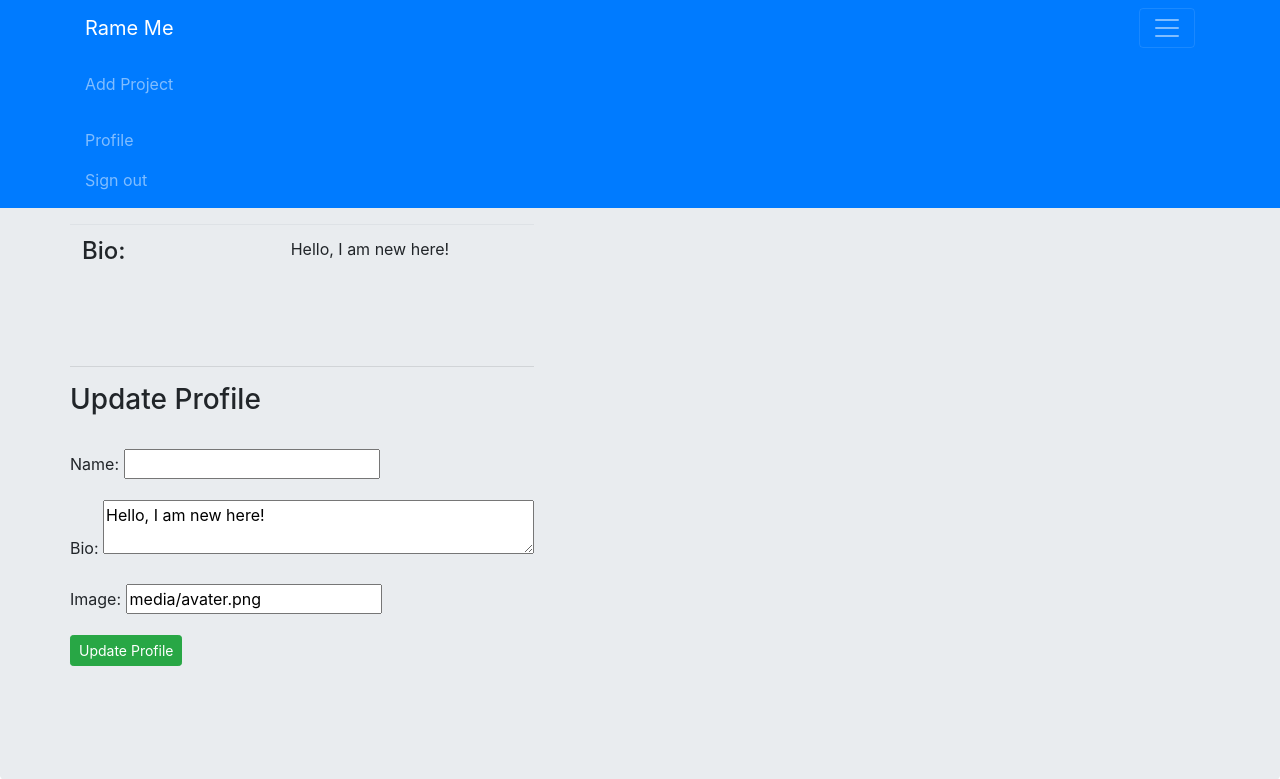
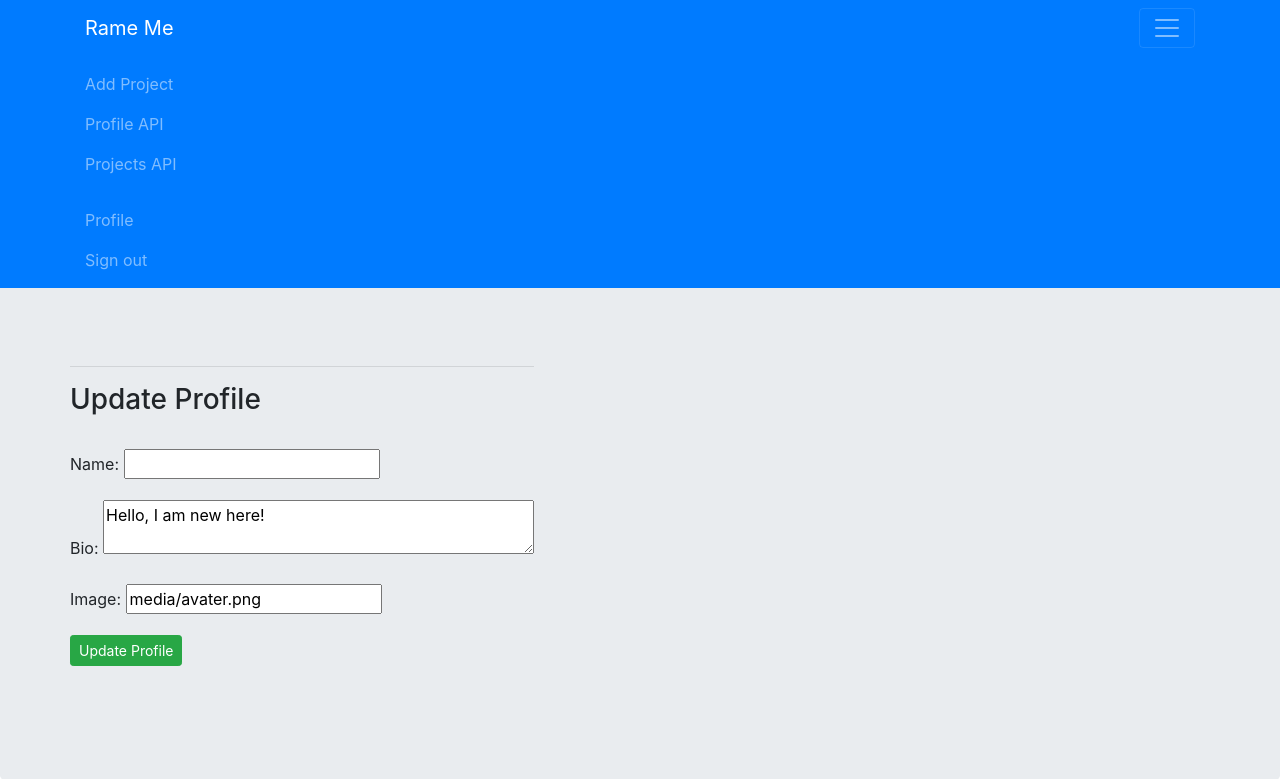
Before and after one commit to Antony-me/Ratemyapp, a Django app: page /profile/ in a window 1280 px wide, after a click that opens the changed part. Shown: the top 779 px of the page. Run offline with Django 3.2, Linux system fonts and the light colour scheme; the visitor is signed in with stand-in values (Sample User, id 1); data comes from the database, SQL or seed files in the repository; some libraries are stand-ins or nearby versions.

Commit message:
Added APIs links to navbar

```diff
--- a/rating_app/serializer.py
+++ b/rating_app/serializer.py
@@ -6,6 +6,7 @@ class MerchSerializer(serializers.ModelSerializer):
         model = Profile
         fields ="__all__"
 
+class MerchSerializer2(serializers.ModelSerializer):
     class Meta:
         model = Post
         fields ="__all__"
--- a/rating_app/templates/navbar.html
+++ b/rating_app/templates/navbar.html
@@ -9,6 +9,8 @@
           <div class="navbar-nav mr-auto">
             <a class="nav-item nav-link" href=""></a>
             <li><a class="nav-item nav-link" href="{% url 'rating_app:new_post' %}">Add Project</a></li>
+            <li><a class="nav-item nav-link" href="{% url 'rating_app:profiles_api' %}">Profile API</a></li>
+            <li><a class="nav-item nav-link" href="{% url 'rating_app:projects_api' %}">Projects API</a></li>
           </div>
           <!-- Navbar Right Side -->
           <div class="navbar-nav">
--- a/rating_app/urls.py
+++ b/rating_app/urls.py
@@ -1,3 +1,4 @@
+from collections import namedtuple
 from django.urls import path
 from . import views
 from django.conf.urls import url
@@ -10,8 +11,8 @@ urlpatterns = [
     path('new_post', views.new_post, name='new_post'),
     url(r'^project/(\d+)$', views.project, name='project'),
     # url(r'^ajax/new_ajaxpost/$', views.new_ajaxpost, name='new_ajaxpost')
-    url(r'^api/profiles/$', views.ProfileList.as_view()),
-    url(r'^api/projects/$', views.ProjectList.as_view()),
+    url(r'^api/profiles/$', views.ProfileList.as_view(), name='profiles_api'),
+    url(r'^api/projects/$', views.ProjectList.as_view(), name='projects_api'),
 
 
 ]
--- a/rating_app/views.py
+++ b/rating_app/views.py
@@ -8,7 +8,7 @@ from django.http import JsonResponse
 from rest_framework.response import Response
 from rest_framework.views import APIView
 from rest_framework import status
-from .serializer import MerchSerializer
+from .serializer import MerchSerializer, MerchSerializer2
 from django.http import HttpResponse, Http404
 
 
@@ -23,14 +23,14 @@ class ProfileList(APIView):
         if serializers.is_valid():
             serializers.save()
             return Response(serializers.data, status=status.HTTP_201_CREATED)
-        return Response(serializers.errors, status=status.HTTP_400_BAD_REQUEST)
+        return Response(serializers.errors, status=status.HTTP_400_BAD_REQUEST )
 
 
 
 class ProjectList(APIView):
     def get(self, request, format=None):
         all_merch = Post.objects.all()
-        serializers = MerchSerializer(all_merch, many=True)
+        serializers = MerchSerializer2(all_merch, many=True)
         return Response(serializers.data)
 
 
```
